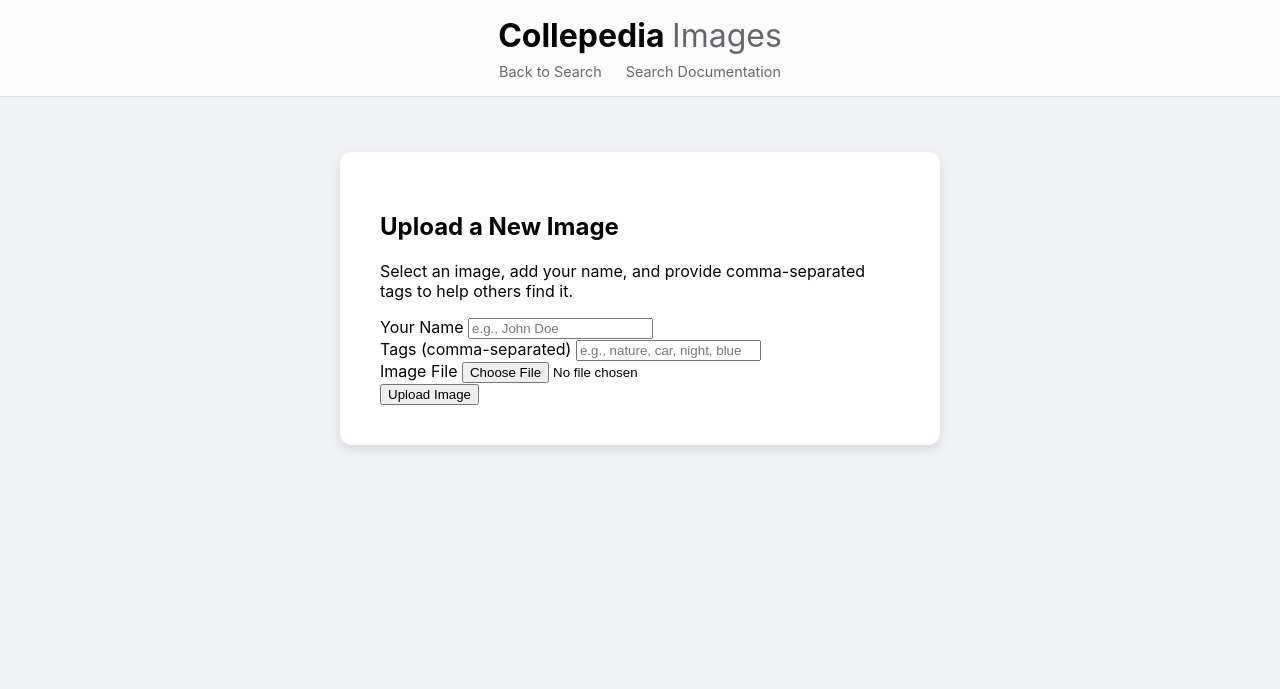
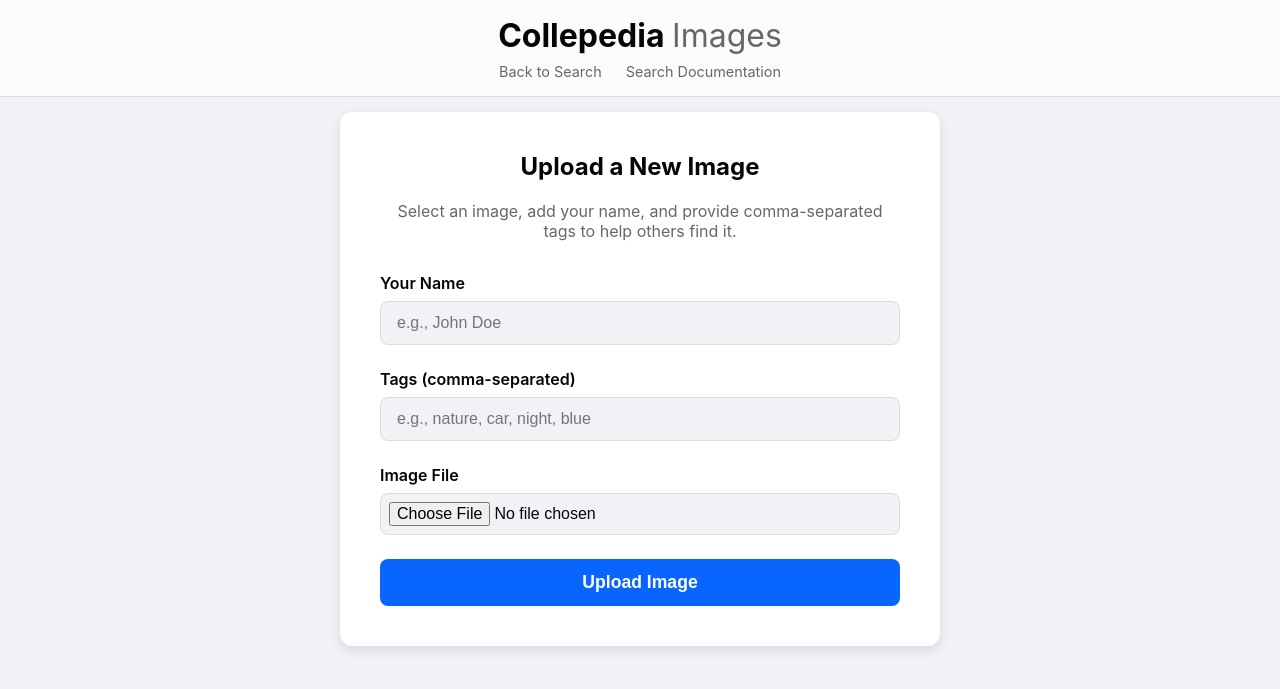
Before and after one commit to AbdulRahman-Muhammad/CollepediaImages, a Flask app: page /upload-page in a window 1280 px wide. Shown: the top 689 px of the page. Run offline with Flask 3, Linux system fonts and the light colour scheme; parts of the project's set-up code (start-up, migrations or seed data) failed here and were passed over.

Commit message:
Update style.css

```diff
--- a/static/style.css
+++ b/static/style.css
@@ -30,10 +30,13 @@
 background-color: var(--bg-color);
 color: var(--text-color);
 margin: 0;
+/* --- تعديل --- */
+/* تم زيادة القيمة هنا لمنع الهيدر الثابت من تغطية المحتوى العلوي */
+/* يمكنك تعديل هذه القيمة لتناسب ارتفاع الهيدر لديك بالضبط */
+padding-top: 140px;
 transition: background-color 0.3s, color 0.3s;
 }
 
-/* --- Header --- */
 .search-header {
 position: fixed; top: 0; width: 100%; padding: 1rem; text-align: center; z-index: 1000;
 background: var(--glass-bg); backdrop-filter: blur(12px); -webkit-backdrop-filter: blur(12px);
@@ -57,17 +60,18 @@
 .header-nav a { color: var(--text-color-secondary); text-decoration: none; font-size: 0.9rem; }
 .header-nav a:hover { color: var(--primary-color); }
 
-/* --- Masonry Gallery --- */
 .gallery-grid {
-    display: grid;
-    grid-template-columns: repeat(auto-fill, minmax(250px, 1fr));
-    gap: 1rem;
 padding: 1rem;
-    margin-top: 120px; /* يبدأ بعد الهيدر */
+column-gap: 1rem;
+column-count: 5;
 }
-
 .gallery-card {
+/* --- تعديل --- */
+/* تم إضافة هذه الخاصية لمنع انقسام الصور بين الأعمدة في تصميم الـ Masonry */
 break-inside: avoid;
+display: inline-block;
+width: 100%;
+margin-bottom: 1rem;
 border-radius: var(--border-radius);
 overflow: hidden;
 cursor: pointer;
@@ -76,9 +80,13 @@
 transition: transform 0.2s ease-out;
 }
 .gallery-card:hover { transform: scale(1.03); }
-.gallery-card img { width: 100%; display: block; height: auto; }
+.gallery-card img { display: block; width: 100%; height: auto; }
 
-/* --- Modal --- */
+@media (max-width: 1400px) { .gallery-grid { column-count: 4; } }
+@media (max-width: 1100px) { .gallery-grid { column-count: 3; } }
+@media (max-width: 800px) { .gallery-grid { column-count: 2; } }
+@media (max-width: 500px) { .gallery-grid { column-count: 1; } }
+
 .modal-overlay {
 position: fixed; inset: 0; background: rgba(0, 0, 0, 0.8); display: flex;
 justify-content: center; align-items: center; z-index: 2000;
@@ -115,18 +123,18 @@
 }
 .modal-actions button:hover { background: var(--bg-color); }
 
-/* --- Docs & Upload Pages --- */
-.doc-page { margin-top: 120px; }
+.loader-hidden { display: none !important; }
+
+.doc-page { padding-top: 80px; }
 .doc-content { max-width: 800px; margin: 2rem auto; padding: 2rem; background: var(--surface-color); border-radius: var(--border-radius); }
 .doc-content h3 { border-bottom: 1px solid var(--border-color); padding-bottom: 0.5rem; margin-top: 2rem; }
 .doc-content code { background: var(--bg-color); padding: 0.2rem 0.5rem; border-radius: 4px; font-family: monospace; }
-
+/* --- Upload Page Specific Styles --- */
 .upload-container {
 display: flex;
 justify-content: center;
 align-items: center;
 padding: 2rem;
-    margin-top: 120px; /* يبدأ بعد الهيدر */
 }
 
 .upload-form-wrapper {
@@ -137,3 +145,106 @@
 border-radius: var(--border-radius);
 box-shadow: 0 4px 12px var(--shadow-color);
 }
+
+.upload-form-wrapper h2 {
+margin-top: 0;
+text-align: center;
+}
+
+.upload-form-wrapper p {
+text-align: center;
+color: var(--text-color-secondary);
+margin-bottom: 2rem;
+}
+
+.form-group {
+margin-bottom: 1.5rem;
+}
+
+.form-group label {
+display: block;
+margin-bottom: 0.5rem;
+font-weight: 600;
+}
+
+.form-group input[type="text"],
+.form-group input[type="file"] {
+width: 100%;
+padding: 0.75rem 1rem;
+border: 1px solid var(--border-color);
+border-radius: 8px;
+background-color: var(--bg-color);
+color: var(--text-color);
+font-size: 1rem;
+}
+
+.form-group input[type="file"] {
+padding: 0.5rem;
+}
+
+.form-group input:focus {
+outline: none;
+border-color: var(--primary-color);
+box-shadow: 0 0 0 3px color-mix(in srgb, var(--primary-color) 20%, transparent);
+}
+
+.submit-btn {
+width: 100%;
+padding: 0.8rem 1rem;
+background-color: var(--primary-color);
+color: white;
+border: none;
+border-radius: 8px;
+font-size: 1.1rem;
+font-weight: 700;
+cursor: pointer;
+transition: background-color 0.2s;
+display: flex;
+justify-content: center;
+align-items: center;
+}
+
+.submit-btn:hover:not(:disabled) {
+background-color: color-mix(in srgb, var(--primary-color) 90%, black);
+}
+
+.submit-btn:disabled {
+background-color: var(--text-color-secondary);
+cursor: not-allowed;
+}
+
+.form-feedback {
+text-align: center;
+margin-top: 1rem;
+padding: 0.75rem;
+border-radius: 8px;
+display: none; /* Hidden by default */
+}
+
+.form-feedback:not(:empty) {
+display: block;
+}
+
+.form-feedback.success {
+background-color: color-mix(in srgb, #4caf50 20%, transparent);
+color: #4caf50;
+}
+
+.form-feedback.error {
+background-color: color-mix(in srgb, #f44336 20%, transparent);
+color: #f44336;
+}
+
+/* Loader animation for the button */
+.btn-loader {
+width: 20px;
+height: 20px;
+border: 3px solid rgba(255, 255, 255, 0.3);
+border-radius: 50%;
+border-top-color: #fff;
+animation: spin 1s ease-in-out infinite;
+}
+
+@keyframes spin {
+to { transform: rotate(360deg); }
+}
```
Lines whose indentation alone changed are shown as unchanged.
